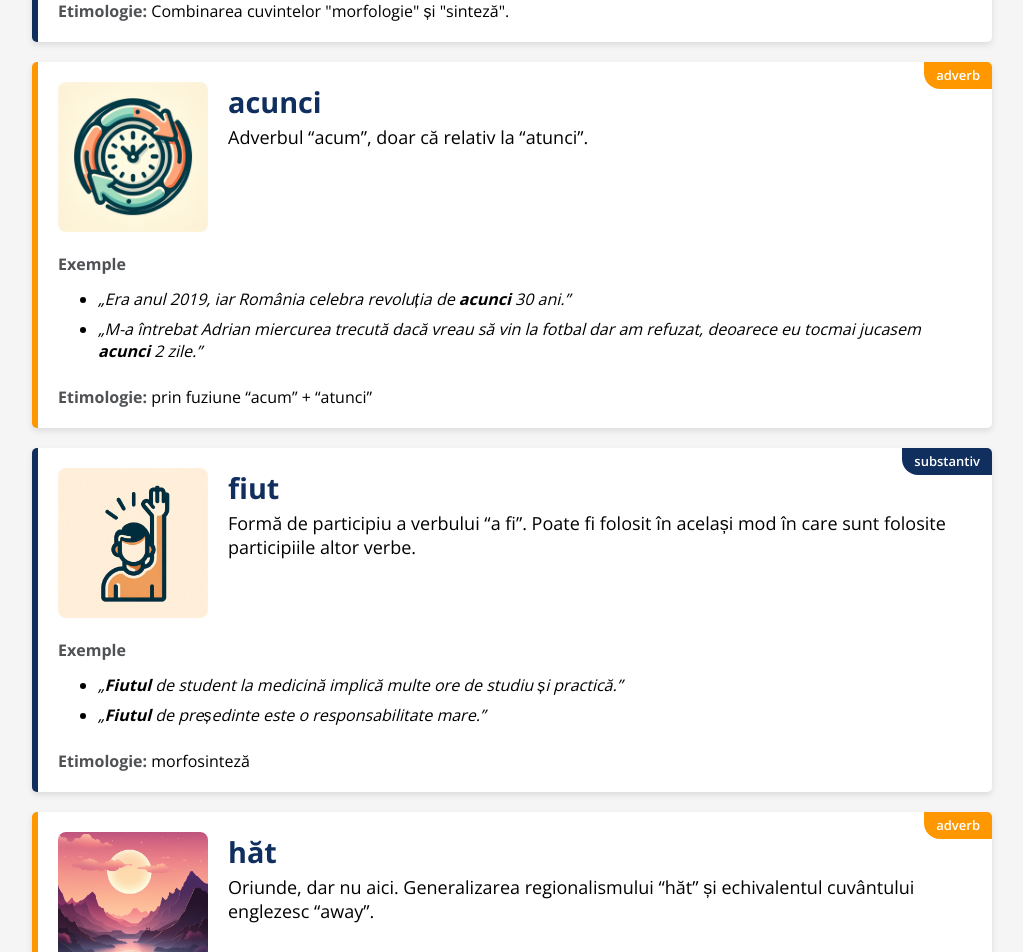
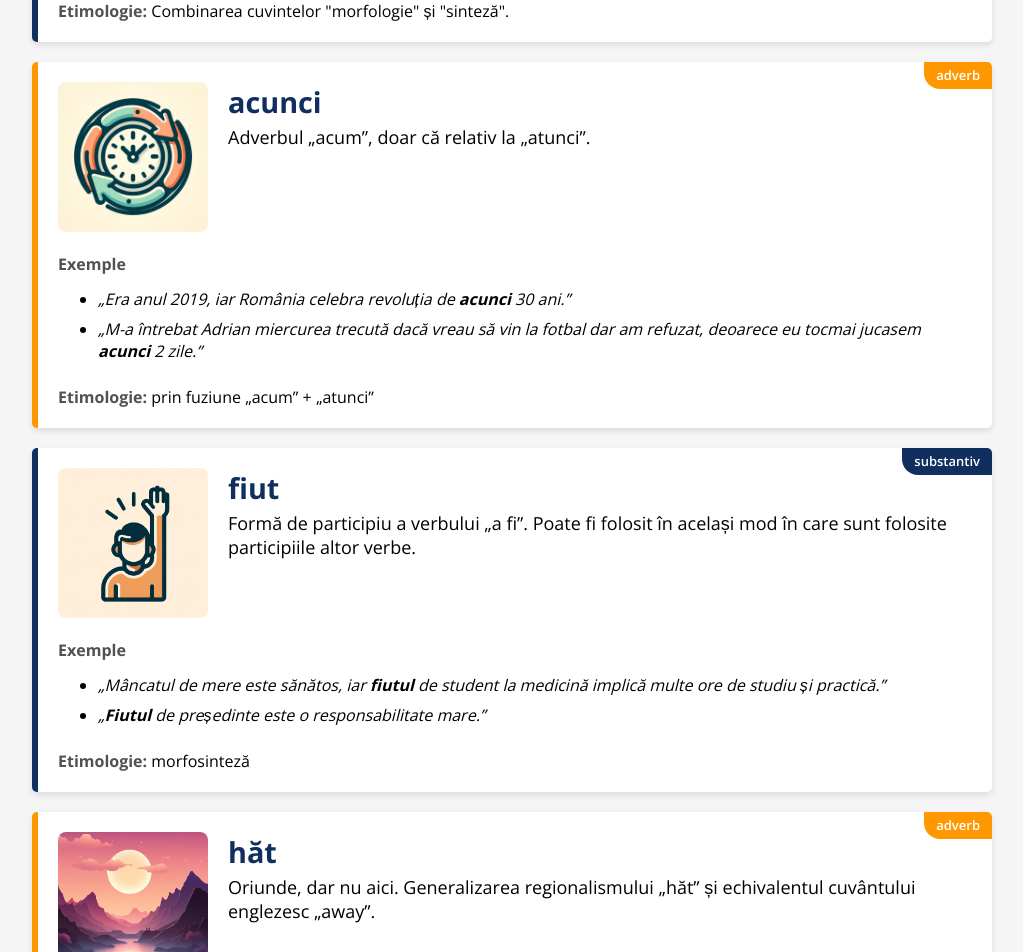
Before and after one commit to iuliuvisovan/nonlogisme, a React (Create React App) app: page / in a window 1280 px wide. Shown: the part 1240-2192 px from the top of the page, without its empty margins (128-1151 px from the left). Built offline with nearby package versions, Linux system fonts and the light colour scheme.

Commit message:
fix fiut + ghilimele

```diff
--- a/src/word-list.js
+++ b/src/word-list.js
@@ -25,21 +25,21 @@ const wordList = [
     word: 'acunci',
     partOfSpeech: 'adverb',
     partOfSpeechType: 'de timp',
-    definition: 'Adverbul “acum”, doar că relativ la “atunci”.',
+    definition: 'Adverbul „acum”, doar că relativ la „atunci”.',
     examples: [
       'Era anul 2019, iar România celebra revoluția de <b>acunci</b> 30 ani.',
       'M-a întrebat Adrian miercurea trecută dacă vreau să vin la fotbal dar am refuzat, deoarece eu tocmai jucasem <b>acunci</b> 2 zile.',
     ],
-    etymology: 'prin fuziune “acum” + “atunci”',
+    etymology: 'prin fuziune „acum” + „atunci”',
   },
   {
     slug: 'fiut',
     word: 'fiut',
     partOfSpeech: 'substantiv',
     partOfSpeechType: 'comun',
-    definition: 'Formă de participiu a verbului “a fi”. Poate fi folosit în același mod în care sunt folosite participiile altor verbe.',
+    definition: 'Formă de participiu a verbului „a fi”. Poate fi folosit în același mod în care sunt folosite participiile altor verbe.',
     examples: [
-      '<b>Fiutul</b> de student la medicină implică multe ore de studiu și practică.',
+      'Mâncatul de mere este sănătos, iar <b>fiutul</b> de student la medicină implică multe ore de studiu și practică.',
       '<b>Fiutul</b> de președinte este o responsabilitate mare.',
     ],
     etymology: 'morfosinteză',
@@ -49,8 +49,8 @@ const wordList = [
     word: 'hăt',
     partOfSpeech: 'adverb',
     partOfSpeechType: 'de loc',
-    definition: 'Oriunde, dar nu aici. Generalizarea regionalismului “hăt” și echivalentul cuvântului englezesc “away”.',
-    examples: ['Du-te <b>hăt</b>! (“Go away!”)'],
+    definition: 'Oriunde, dar nu aici. Generalizarea regionalismului „hăt” și echivalentul cuvântului englezesc „away”.',
+    examples: ['Du-te <b>hăt</b>! („Go away!”)'],
     etymology: 'generalizare intralinguală',
   },
   {
@@ -65,7 +65,7 @@ const wordList = [
     slug: 'salot',
     word: 'șalot(ă)',
     partOfSpeech: 'adjectiv',
-    definition: 'Care se caracterizează prin adâncime mică sau lipsa adâncimii. Antonimul cuvântului “adânc”.',
+    definition: 'Care se caracterizează prin adâncime mică sau lipsa adâncimii. Antonimul cuvântului „adânc”.',
     examples: [
       'Această fântână este <b>șalotă</b>.',
       'Această piscină are o zonă foarte adâncă și o zonă mai <b>șalotă</b>, unde copiii pot înota în siguranță.',
@@ -465,7 +465,7 @@ const wordList = [
       'După copilărie și adolescență, urmează <b>adulția</b>.',
       'Oamenii au de obicei mai mult timp la bătrânețe decât la <b>adulție</b>.',
     ],
-    etymology: 'prin sufixarea cuvântului “adult”',
+    etymology: 'prin sufixarea cuvântului „adult”',
   },
   {
     slug: 'ai-doia',
@@ -582,8 +582,12 @@ const wordList = [
     word: 'mânal(ă)',
     partOfSpeech: 'adjectiv',
     definition: 'Cu referire la mână/mâini.',
-    examples: ['Și-a luxat mâna alaltăieri, și acum nu poate face niciun fel de efort <b>mânal</b>.'],
-    etymology: 'prin sufixarea substantivului “mână”',
+    examples: [
+      'Medicul i-a recomandat să evite eforturile <b>mânale</b> timp de câteva săptămâni pentru a se vindeca complet',
+      'Datorită durerilor la încheieturi, nu a putut face niciun fel de efort <d>mânal</d> timp de mai multe zile.',
+      'Activitățile <b>mânale</b> au devenit dificile pentru ea după ce și-a luxat mâna.',
+    ],
+    etymology: 'prin sufixarea substantivului „mână”',
   },
   {
     slug: 'picioral',
@@ -591,7 +595,7 @@ const wordList = [
     partOfSpeech: 'adjectiv',
     definition: 'Cu referire la picior/picioare.',
     examples: ['Și-a luxat piciorul alaltăieri, și acum nu poate face niciun fel de efort <b>picioral</b>.'],
-    etymology: 'prin sufixarea substantivului “picior”',
+    etymology: 'prin sufixarea substantivului „picior”',
   },
   {
     slug: 'alui-alei',
@@ -602,7 +606,7 @@ const wordList = [
       'Jantele mașinii tale sunt mai curate decât <b>alei</b> mele.',
       'De Crăciun, Ionuț i-a cumpărat o curea tatălui său, iar eu i-am luat o cămașă <b>alui</b> meu.',
     ],
-    etymology: 'prin extinderea pronumelor posesive “al (meu)” / “a (mea)”',
+    etymology: 'prin extinderea pronumelor posesive „al (meu)” / „a (mea)”',
   },
   {
     slug: 'dabil',
```
